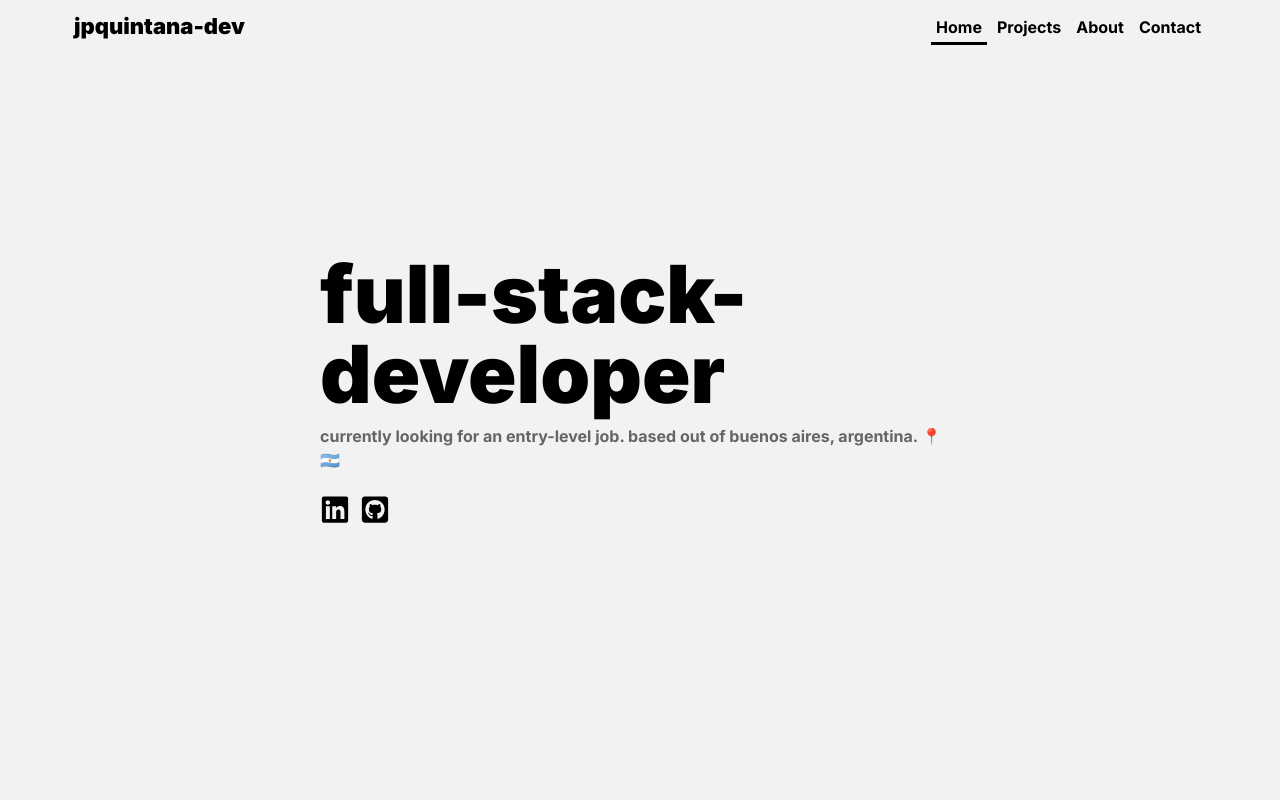
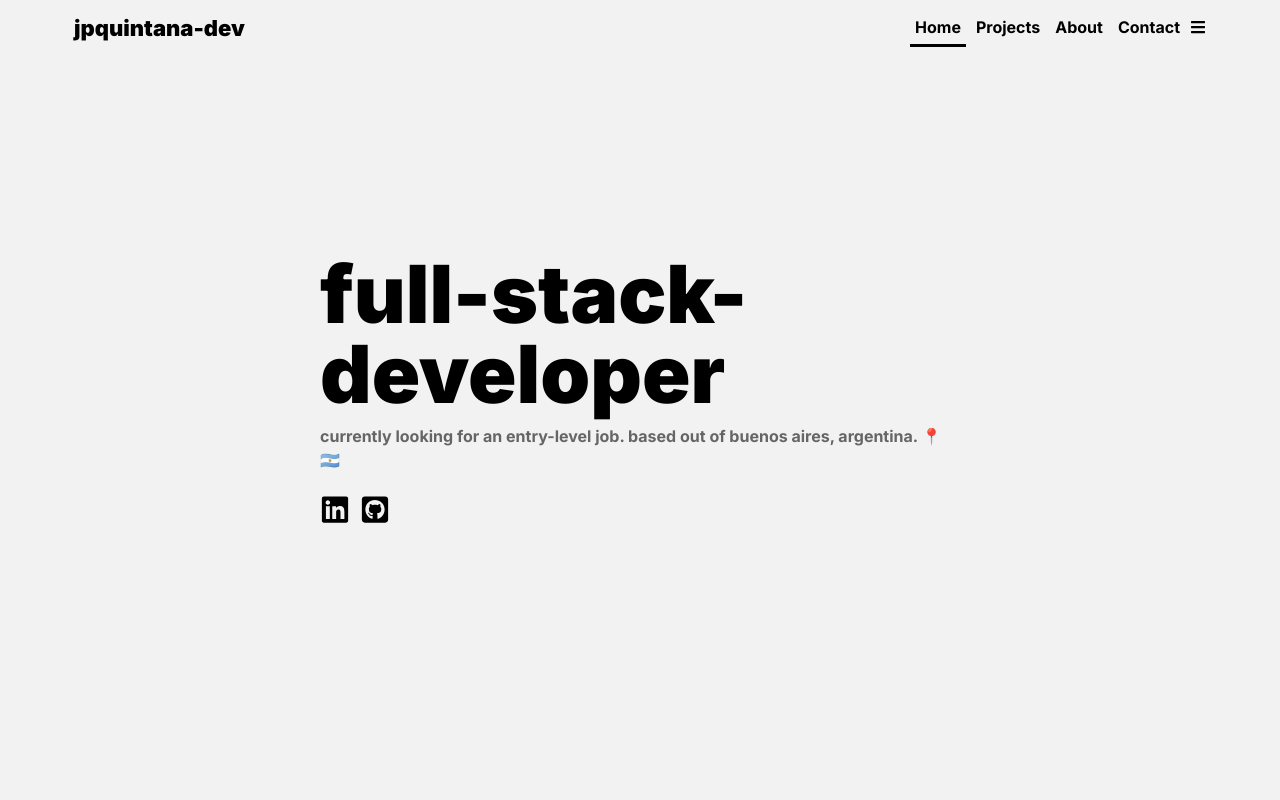
Before and after one commit to jp-quintana/portfolio, a Next.js app: page / in a window 1280 px wide. Shown: the top 800 px of the page. Built offline with nearby package versions, Linux system fonts and the light colour scheme.

Commit message:
WIP3: SideNav

```diff
--- a/components/Layout/Nav/index.js
+++ b/components/Layout/Nav/index.js
@@ -1,5 +1,6 @@
 import { useEffect, useState } from 'react';
 import { Link, scrollSpy } from 'react-scroll';
+import { FaBars } from 'react-icons/fa';
 
 import styles from './index.module.scss';
 
@@ -96,6 +97,9 @@ const Nav = () => {
               Contact
             </Link>
           </li>
+          <li>
+            <FaBars />
+          </li>
         </ul>
       </nav>
     </div>
--- a/components/Layout/Nav/index.module.scss
+++ b/components/Layout/Nav/index.module.scss
@@ -26,6 +26,7 @@
     .list {
       margin-left: auto;
       display: flex;
+      align-items: center;
       font-size: 1.6rem;
       gap: 0.5rem;
       font-weight: 700;
@@ -34,6 +35,7 @@
           padding: 0.5rem;
           border-bottom: 3px solid transparent;
           transition: border 0.2s ease-in;
+          display: flex;
 
           &:hover {
             cursor: pointer;
```
